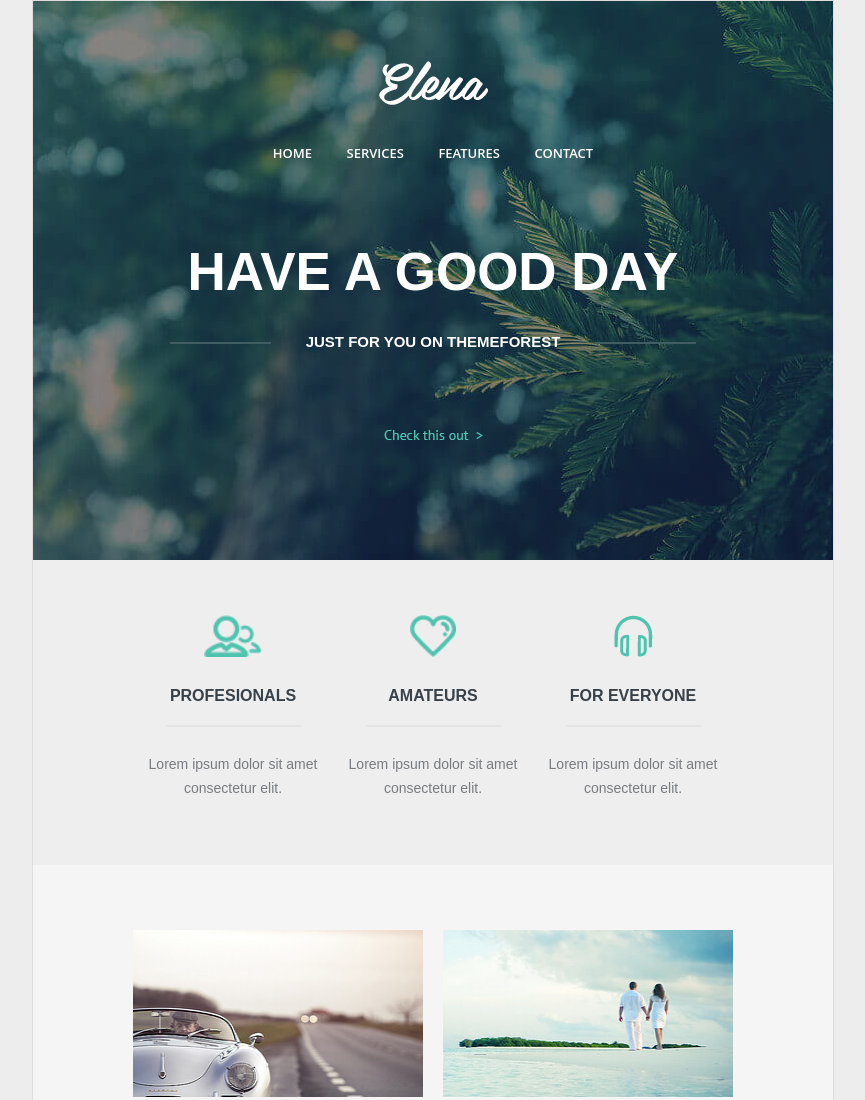
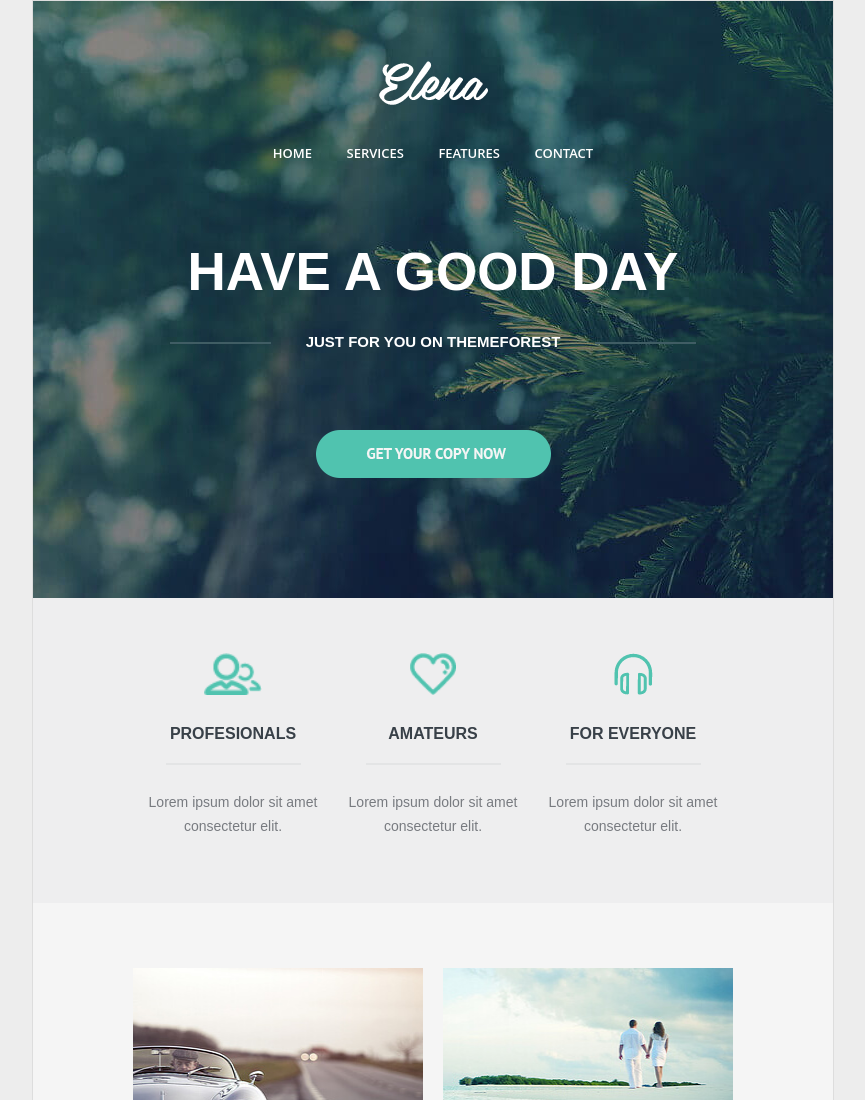
Before and after one commit to DimaMelnichuk/Elena-Email, a plain HTML site: page index.html in a window 1280 px wide. Shown: the top 1100 px of the page, without its empty margins (207-1072 px from the left). Drawn offline with Linux system fonts and the light colour scheme.

Commit message:
Add main btn

```diff
--- a/index.html
+++ b/index.html
@@ -719,7 +719,7 @@
 												</div>
 												<a class="header-btn" href="#" target="_blank">
 													<img
-														src="https://github.com/DimaMelnichuk/Elena-Email/blob/main/img/btn.png?raw=true"
+														src="https://github.com/DimaMelnichuk/Elena-Email/blob/main/img/btn-main.png?raw=true"
 														alt="">
 												</a>
 											</div>
```
Also changed, not shown: img/btn-main.png (added).
